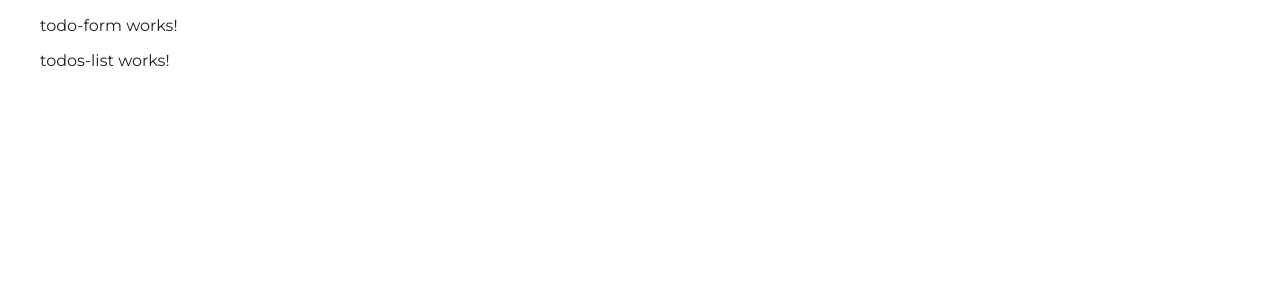
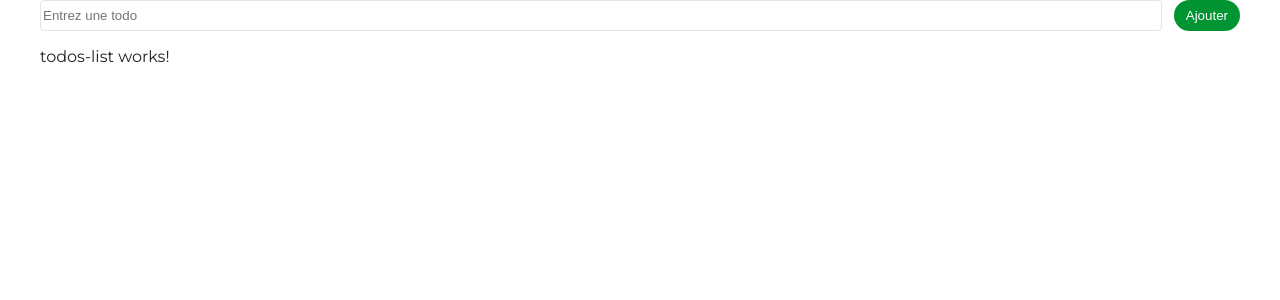
Before and after one commit to gtn-massart/Angular-Todolist, an Angular app: page / in a window 1280 px wide. Shown: the top 300 px of the page. Built offline with nearby package versions, Linux system fonts and the light colour scheme.

Commit message:
input + button

```diff
--- a/src/app/components/todo-form.ts
+++ b/src/app/components/todo-form.ts
@@ -3,7 +3,15 @@ import { Component } from '@angular/core';
 @Component({
   selector: 'app-todo-form',
   imports: [],
-  template: ` <p>todo-form works!</p> `,
-  styles: ``,
+  template: `
+    <input type="text" class="flex-auto border" placeholder="Entrez une todo">
+    <button class="btn btn-primary">Ajouter</button>
+  `,
+  styles: `
+  :host{
+    display: flex;
+    gap: 12px;
+  }
+  `,
 })
 export class TodoForm {}
```
